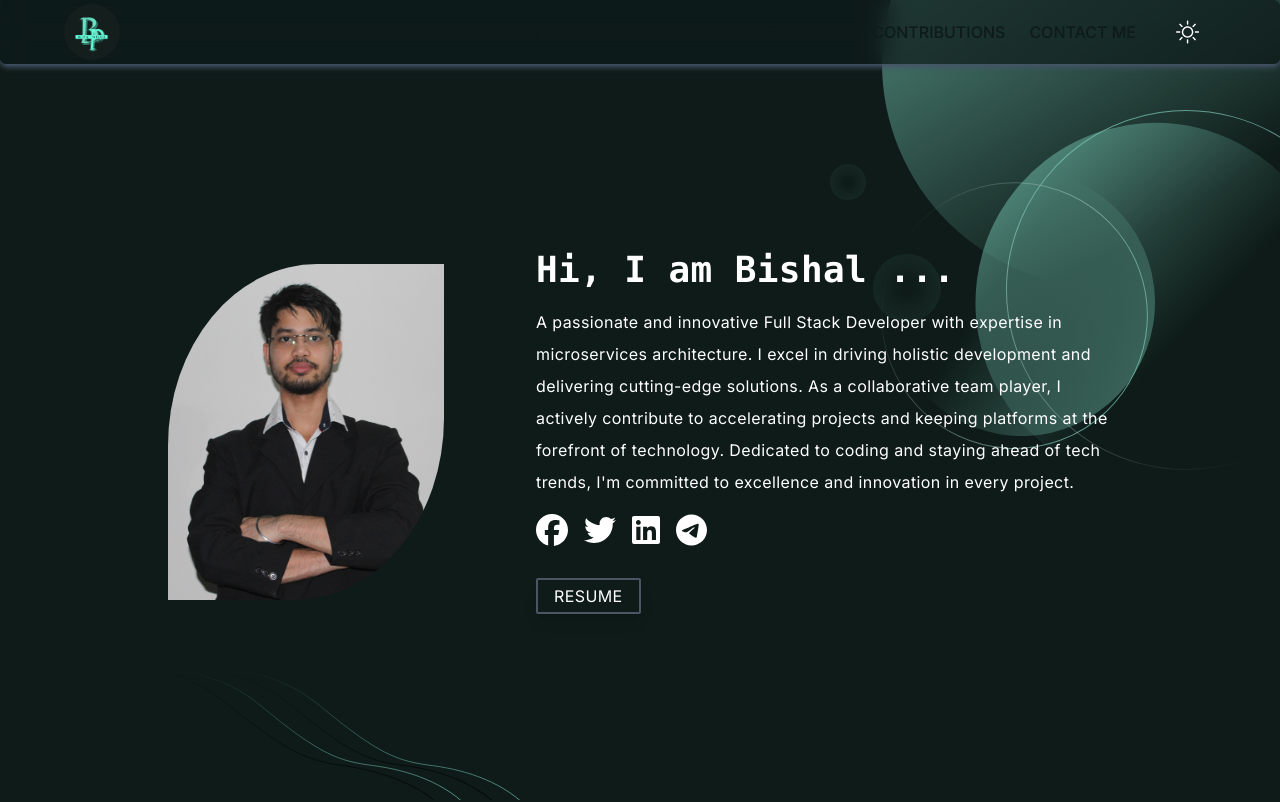
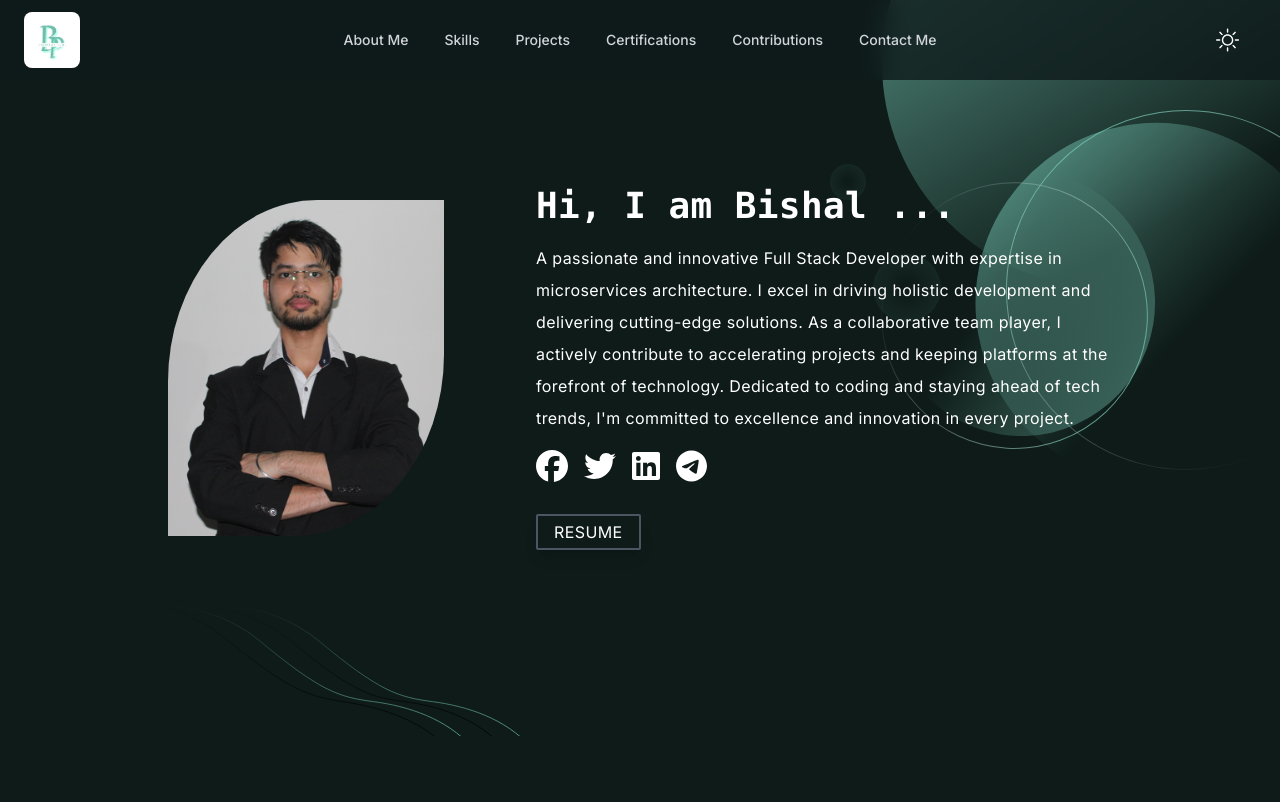
Before and after one commit to BishalPatgiri/Nextjs_Portfolio, a Next.js app: page / in a window 1280 px wide. Shown: the top 802 px of the page. Built offline with nearby package versions, Linux system fonts and the light colour scheme.

Commit message:
improved: Header Component

```diff
--- a/src/components/header/page.tsx
+++ b/src/components/header/page.tsx
@@ -1,15 +1,21 @@
 "use client";
 import Image from "next/image";
 import { NavLinks } from "../../constants";
+import Link from "next/link";
+import { usePathname } from "next/navigation";
+import React, { useState, useEffect } from "react";
+import { motion, AnimatePresence } from "framer-motion";
+import { FontAwesomeIcon } from "@fortawesome/react-fontawesome";
+import { faBars, faTimes, faSun, faMoon } from "@fortawesome/free-solid-svg-icons";
 import Switcher from "../switcher";
-import { useState, useEffect } from "react";
-import { motion, AnimatePresence } from "framer-motion";
 
 const Header = () => {
-  const [showDropDown, setShowDropDown] = useState(false);
-  const [hoverText, setHoverText] = useState("ABOUT ME");
+  const pathname = usePathname();
+  const [mobileMenuOpen, setMobileMenuOpen] = useState(false);
   const [scrolled, setScrolled] = useState(false);
+  const [darkMode, setDarkMode] = useState(false);
 
+  // Handle scroll effect
   useEffect(() => {
     const handleScroll = () => {
       setScrolled(window.scrollY > 20);
@@ -18,142 +24,197 @@ const Header = () => {
     return () => window.removeEventListener("scroll", handleScroll);
   }, []);
 
-  const menuVariants = {
-    closed: {
-      opacity: 0,
-      y: -20,
-      scale: 0.95,
-      transition: { duration: 0.2 }
-    },
-    open: {
-      opacity: 1,
-      y: 0,
-      scale: 1,
-      transition: { duration: 0.3, ease: "easeOut" }
-    }
+  // Handle dark mode
+  useEffect(() => {
+    const isDark = document.documentElement.classList.contains("dark");
+    setDarkMode(isDark);
+  }, []);
+
+  const toggleDarkMode = () => {
+    document.documentElement.classList.toggle("dark");
+    setDarkMode(!darkMode);
+  };
+
+  const toggleMobileMenu = () => {
+    setMobileMenuOpen(!mobileMenuOpen);
+  };
+
+  const closeMobileMenu = () => {
+    setMobileMenuOpen(false);
   };
 
   return (
+    <>
+      {/* Main Header */}
       <motion.header
         initial={{ y: -100 }}
         animate={{ y: 0 }}
-      transition={{ duration: 0.5, ease: "easeOut" }}
-      className={`header sticky top-0 left-0 right-0 px-16 z-40 text-[#0E1B18] rounded-md max-lg:px-4 transition-all duration-300 ${
+        transition={{ duration: 0.5 }}
+        className={`fixed top-0 left-0 right-0 z-50 transition-all duration-300 ${
           scrolled
-          ? "bg-white/80 dark:bg-[#0E1B1B]/90 backdrop-blur-xl shadow-lg dark:shadow-slate-600"
-          : "bg-white/70 dark:bg-[#0E1B1B]/70 backdrop-blur-md shadow-md dark:shadow-slate-600"
+            ? "bg-white/95 dark:bg-[#0E1B1B]/95 backdrop-blur-lg shadow-lg"
+            : "bg-white/80 dark:bg-[#0E1B1B]/80 backdrop-blur-md"
         }`}
       >
-      <nav className="flex justify-between items-center">
+        <nav className="container mx-auto px-6 max-sm:px-4">
+          <div className="flex items-center justify-between h-20 max-sm:h-16">
+            {/* Logo */}
+            <Link href="/" onClick={closeMobileMenu}>
               <motion.div
-          whileHover={{ scale: 1.05, rotate: 5 }}
+                whileHover={{ scale: 1.05 }}
                 whileTap={{ scale: 0.95 }}
-          className="rounded-full py-1 dark:hidden cursor-pointer"
+                className="relative w-14 h-14 max-sm:w-12 max-sm:h-12 cursor-pointer group"
               >
+                <div className="absolute inset-0 bg-gradient-to-br from-[#70BDAB] to-[#3A9C84] rounded-lg opacity-0 group-hover:opacity-20 blur-xl transition-opacity duration-300"></div>
                 <Image
                   src="/images/BrandLogoLight.png"
-            alt="Brand Logo"
-            width={400}
-            height={400}
-            style={{ height: "56px", width: "56px" }}
+                  alt="Bishal Patgiri Logo"
+                  width={56}
+                  height={56}
+                  className="relative z-10 rounded-lg"
+                  priority
                 />
               </motion.div>
+            </Link>
+
+            {/* Desktop Navigation */}
+            <div className="hidden lg:flex items-center space-x-1">
+              {NavLinks.map((link, index) => {
+                const isActive = pathname === link.href;
+                return (
+                  <Link key={index} href={link.href}>
                     <motion.div
-          whileHover={{ scale: 1.05, rotate: -5 }}
+                      whileHover={{ y: -2 }}
                       whileTap={{ scale: 0.95 }}
-          className="rounded-full py-1 hidden dark:block cursor-pointer"
+                      className={`relative px-4 py-2 rounded-lg font-medium text-sm transition-all duration-300 ${
+                        isActive
+                          ? "text-[#70BDAB] dark:text-[#70BDAB]"
+                          : "text-gray-700 dark:text-gray-300 hover:text-[#70BDAB] dark:hover:text-[#70BDAB]"
+                      }`}
                     >
-          <Image
-            src="/images/BrandLogoDark.jpg"
-            alt="Brand Logo"
-            width={400}
-            height={400}
-            style={{ height: "56px", width: "56px", borderRadius: "50%" }}
+                      {link.label}
+                      {isActive && (
+                        <motion.div
+                          layoutId="activeNav"
+                          className="absolute bottom-0 left-0 right-0 h-0.5 bg-gradient-to-r from-[#70BDAB] to-[#3A9C84]"
+                          transition={{ type: "spring", stiffness: 380, damping: 30 }}
                         />
+                      )}
                     </motion.div>
-
-        <div>
-          <ul className="flex justify-center items-center align-middle gap-8 max-md:hidden md:gap-6 font-medium">
-            {NavLinks.map((ele, index) => (
-              <motion.li
-                key={ele.label}
-                initial={{ opacity: 0, y: -20 }}
-                animate={{ opacity: 1, y: 0 }}
-                transition={{ duration: 0.5, delay: index * 0.1 }}
-                whileHover={{ scale: 1.1, y: -2 }}
-                whileTap={{ scale: 0.95 }}
-              >
-                <a
-                  href={ele.href}
-                  className="relative group transition-colors duration-300 hover:text-[#70BDAB] dark:hover:text-[#70BDAB]"
-                >
-                  {ele.label.toUpperCase()}
-                  <span className="absolute -bottom-1 left-0 w-0 h-0.5 bg-[#70BDAB] transition-all duration-300 group-hover:w-full"></span>
-                </a>
-              </motion.li>
-            ))}
-            <motion.li
-              initial={{ opacity: 0, scale: 0 }}
-              animate={{ opacity: 1, scale: 1 }}
-              transition={{ duration: 0.5, delay: 0.6 }}
-            >
-              <Switcher />
-            </motion.li>
-          </ul>
+                  </Link>
+                );
+              })}
             </div>
 
+            {/* Right Section: Dark Mode + Mobile Menu */}
+            <div className="flex items-center gap-4 max-sm:gap-3">
+              {/* Dark Mode Toggle */}
+                 <Switcher />
+              {/* Mobile Menu Button */}
+              <motion.button
+                whileHover={{ scale: 1.05 }}
+                whileTap={{ scale: 0.95 }}
+                onClick={toggleMobileMenu}
+                className="lg:hidden w-10 h-10 max-sm:w-9 max-sm:h-9 flex items-center justify-center rounded-lg bg-gradient-to-r from-[#70BDAB] to-[#3A9C84] text-white shadow-md hover:shadow-lg transition-all duration-300"
+                aria-label="Toggle menu"
+              >
+                <FontAwesomeIcon
+                  icon={mobileMenuOpen ? faTimes : faBars}
+                  className="h-5 max-sm:h-4"
+                />
+              </motion.button>
+            </div>
+          </div>
+        </nav>
+      </motion.header>
+
+      {/* Mobile Menu Overlay */}
+      <AnimatePresence>
+        {mobileMenuOpen && (
+          <>
+            {/* Backdrop */}
             <motion.div
-          className="hidden max-md:block"
+              initial={{ opacity: 0 }}
+              animate={{ opacity: 1 }}
+              exit={{ opacity: 0 }}
+              transition={{ duration: 0.2 }}
+              className="fixed inset-0 bg-black/50 backdrop-blur-sm z-40 lg:hidden"
+              onClick={closeMobileMenu}
+            />
+
+            {/* Mobile Menu Panel */}
+            <motion.div
+              initial={{ x: "100%" }}
+              animate={{ x: 0 }}
+              exit={{ x: "100%" }}
+              transition={{ type: "spring", damping: 25, stiffness: 200 }}
+              className="fixed top-0 right-0 bottom-0 w-80 max-sm:w-full bg-white dark:bg-[#0E1B1B] shadow-2xl z-50 lg:hidden overflow-y-auto"
+            >
+              {/* Mobile Menu Header */}
+              <div className="flex items-center justify-between p-6 border-b border-gray-200 dark:border-gray-800">
+                <div className="flex items-center gap-3">
+                  <Image
+                    src="/images/BrandLogoLight.png"
+                    alt="Logo"
+                    width={40}
+                    height={40}
+                    className="rounded-lg"
+                  />
+                  <span className="font-bold text-xl bg-gradient-to-r from-[#70BDAB] to-[#3A9C84] bg-clip-text text-transparent">
+                    Menu
+                  </span>
+                </div>
+                <motion.button
                   whileTap={{ scale: 0.9 }}
+                  onClick={closeMobileMenu}
+                  className="w-10 h-10 flex items-center justify-center rounded-lg hover:bg-gray-100 dark:hover:bg-gray-800 transition-colors"
                 >
-          <Image
-            src="/icons/hamburger.svg"
-            alt="Menu"
-            width={100}
-            height={100}
-            style={{ height: "28px", width: "44px", cursor: "pointer" }}
-            onClick={() => setShowDropDown(!showDropDown)}
-          />
-        </motion.div>
-      </nav>
+                  <FontAwesomeIcon icon={faTimes} className="h-5 text-gray-700 dark:text-gray-300" />
+                </motion.button>
+              </div>
 
-      <AnimatePresence>
-        {showDropDown && (
+              {/* Mobile Navigation Links */}
+              <div className="p-6 space-y-2">
+                {NavLinks.map((link, index) => {
+                  const isActive = pathname === link.href;
+                  return (
+                    <Link key={index} href={link.href} onClick={closeMobileMenu}>
                       <motion.div
-            variants={menuVariants}
-            initial="closed"
-            animate="open"
-            exit="closed"
-            className="absolute top-20 right-4 bg-white/95 dark:bg-[#0E1B1B]/95 backdrop-blur-xl p-4 rounded-xl shadow-2xl border border-gray-200 dark:border-gray-700"
-          >
-            <ul className="text-sm">
-              {NavLinks.map((ele, index) => (
-                <motion.li
-                  key={ele.label}
                         initial={{ opacity: 0, x: -20 }}
                         animate={{ opacity: 1, x: 0 }}
-                  transition={{ delay: index * 0.05 }}
-                  className={`py-2.5 px-6 my-1 rounded-lg cursor-pointer transition-all duration-200 ${
-                    hoverText === ele.label.toUpperCase()
+                        transition={{ delay: index * 0.1 }}
+                        whileTap={{ scale: 0.95 }}
+                        className={`relative px-6 py-4 rounded-xl font-semibold text-base transition-all duration-300 flex items-center justify-between ${
+                          isActive
                             ? "bg-gradient-to-r from-[#70BDAB] to-[#3A9C84] text-white shadow-md"
-                      : "hover:bg-gray-100 dark:hover:bg-gray-800"
+                            : "text-gray-700 dark:text-gray-300 hover:bg-gray-100 dark:hover:bg-gray-800"
                         }`}
                       >
-                  <a
-                    href={ele.href}
-                    className="block"
-                    onMouseEnter={() => setHoverText(ele.label.toUpperCase())}
-                    onClick={() => setShowDropDown(!showDropDown)}
-                  >
-                    {ele.label.toUpperCase()}
-                  </a>
-                </motion.li>
-              ))}
-            </ul>
+                        <span>{link.label}</span>
+                        {isActive && (
+                          <motion.div
+                            initial={{ scale: 0 }}
+                            animate={{ scale: 1 }}
+                            className="w-2 h-2 bg-white rounded-full"
+                          />
+                        )}
                       </motion.div>
+                    </Link>
+                  );
+                })}
+              </div>
+
+              {/* Mobile Menu Footer */}
+              <div className="absolute bottom-0 left-0 right-0 p-6 border-t border-gray-200 dark:border-gray-800 bg-gradient-to-t from-gray-50 to-transparent dark:from-gray-900 dark:to-transparent">
+                <p className="text-center text-sm text-gray-500 dark:text-gray-400">
+                  © 2025 Bishal Patgiri
+                </p>
+              </div>
+            </motion.div>
+          </>
         )}
       </AnimatePresence>
-    </motion.header>
+    </>
   );
 };
 
```
Lines whose indentation alone changed are shown as unchanged.
